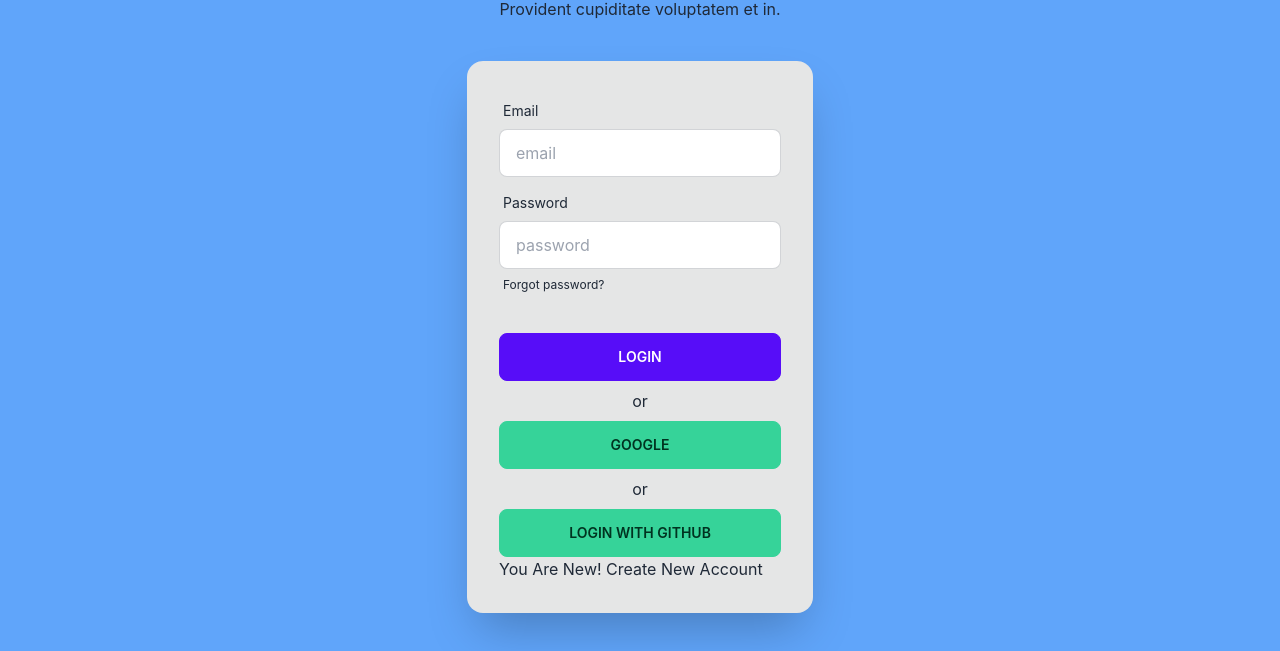
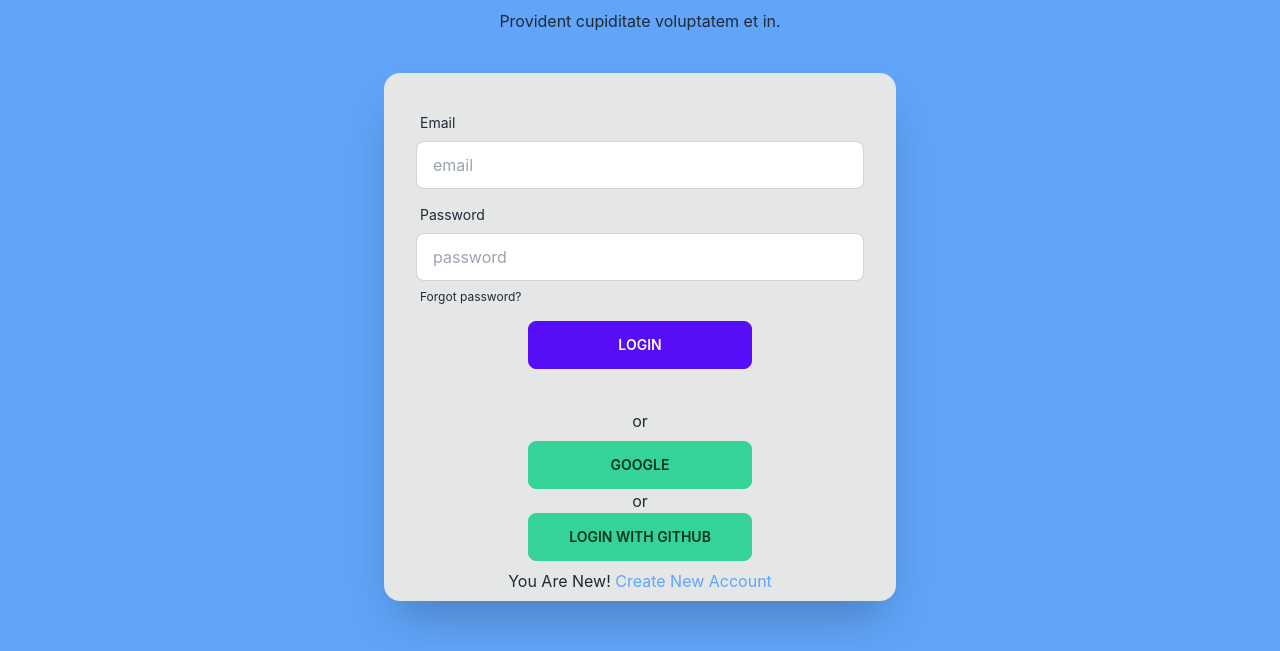
Before and after one commit to JahidulIslam2/academic-village-client, a React (Create React App) app: page /login in a window 1280 px wide. Shown: the part 447-1098 px from the top of the page. Built offline with nearby package versions, Linux system fonts and the light colour scheme; no server answers.

Commit message:
setup context and etc

```diff
--- a/src/components/page/header/Header.jsx
+++ b/src/components/page/header/Header.jsx
@@ -13,7 +13,7 @@ const Header = () => {
                 </div>
                 <div className="flex">
                     <div className="dropdown dropdown-end">
-                        <nav className='flex lg:space-x-7 sm:flex-none sm:space-x-0 mr-5'>
+                        <nav className='flex lg:space-x-7 md:space-x-7 sm:flex-none sm:space-x-2 mr-5'>
                             <Link className="link link-primary">Courses</Link>
                             <Link className="link link-primary">Faq</Link>
                             <Link className="link link-primary">Blog</Link>
--- a/src/components/page/login/Login.jsx
+++ b/src/components/page/login/Login.jsx
@@ -3,58 +3,86 @@ import { Link } from 'react-router-dom';
 import { ProvideAuthContext } from '../../provideAuth/ProvideAuth';
 
 const Login = () => {
-    const {loginUserEmail}=useContext(ProvideAuthContext);
-    const formSubmitHandler =(e)=>{
-            e.preventDefault();
-            const form=e.target;
-            const email=form.email.value;
-            const password=form.password.value;
-            console.log(email,password)
-            loginUserEmail(email,password)
+    const { loginUserEmail,logInWithGoogle,logInWithgitHub } = useContext(ProvideAuthContext);
+    const formSubmitHandler = (e) => {
+        e.preventDefault();
+        const form = e.target;
+        const email = form.email.value;
+        const password = form.password.value;
+        console.log(email, password)
+        loginUserEmail(email, password)
             .then((userCredential) => {
                 const user = userCredential.user;
                 console.log(user)
-              })
-              .catch((error) => {
-                console.error('error is',error)
+                form.reset();
+            })
+            .catch((error) => {
+                console.error('error is', error)
                 const errorMessage = error.message;
-              });
+            });
     }
+
+    const GoogleLoginHandler = () => {
+        logInWithGoogle()
+        .then((result)=>{
+            const user=result.user;
+            console.log(user)
+
+        })
+        .catch((error)=>{
+            console.error('error :',error)
+        })
+    }
+
+    const githubLoginHandler=()=>{
+        logInWithgitHub()
+        .then((result)=>{
+            const user=result.user;
+            console.log(user)
+        })
+        .catch((error)=>{
+            console.error('error :',error)
+        })
+    }
+
+
     return (
         <div>
             <div className="hero min-h-screen min-w-full bg-blue-400">
-                <div className="hero-content flex-col">
-                    <div className="text-center ">
+                <div className="hero-content flex-col w-full max-w-xl">
+                    <div className="text-center">
                         <h1 className="text-5xl font-bold text-black">Login now!</h1>
                         <p className="py-6">Provident cupiditate voluptatem et in.</p>
                     </div>
-                    <form onSubmit={formSubmitHandler} className="card flex-shrink-0 w-full max-w-sm shadow-2xl bg-base-300">
-                        <div className="card-body">
+                    <div className="card flex-shrink-0 w-full max-w-lg shadow-2xl bg-base-300">
+                        <form onSubmit={formSubmitHandler} className="card-body">
                             <div className="form-control">
                                 <label className="label">
                                     <span className="label-text">Email</span>
                                 </label>
-                                <input type="email" name='email' placeholder="email" className="input input-bordered" />
+                                <input type="email" name='email' placeholder="email" className="input input-bordered" required/>
                             </div>
                             <div className="form-control">
                                 <label className="label">
                                     <span className="label-text">Password</span>
                                 </label>
-                                <input type="password" name='password' placeholder="password" className="input input-bordered" />
+                                <input type="password" name='password' placeholder="password" className="input input-bordered" required/>
                                 <label className="label">
                                     <Link to="#" className="label-text-alt link link-hover">Forgot password?</Link>
                                 </label>
                             </div>
-                            <div className="form-control mt-6">
-                                <button className="btn btn-primary">Login</button>
-                                <p className='text-center my-2'>or</p>
-                                <button className="btn btn-success">Google</button>
-                                <p className='text-center my-2'>or</p>
-                                <button className="btn btn-success">Login with github</button>
-                                <p>You Are New! <Link to="/signup">Create New Account</Link></p>
-                            </div>
+                            <span className='text-center'>
+                                <button className="btn btn-primary lg:w-56 ">Login</button>
+                            </span>
+                        </form>
+                        <div className="form-control label">
+                            <p className='text-center mb-2'>or</p>
+                            <button onClick={GoogleLoginHandler} className="btn btn-success lg:w-56">Google</button>
+                            <p className='text-center'>or</p>
+                            <button onClick={githubLoginHandler} className="btn btn-success lg:w-56 mb-2">Login with github</button>
+                            <p>You Are New! <Link to="/signup"><span className='text-blue-400'>Create New Account</span></Link></p>
                         </div>
-                    </form>
+                    </div>
                 </div>
             </div>
         </div>
--- a/src/components/page/signUp/SignUp.jsx
+++ b/src/components/page/signUp/SignUp.jsx
@@ -17,6 +17,7 @@ const {createUserAc}=useContext(ProvideAuthContext);
         .then((userCredential) => {
             const user = userCredential.user;
             console.log(user)
+            form.reset()
 
           })
           .catch((error) => {
@@ -52,13 +53,13 @@ const {createUserAc}=useContext(ProvideAuthContext);
                                 <label className="label">
                                     <span className="label-text">Email</span>
                                 </label>
-                                <input type="email" name='email' placeholder="a@email.com" className="input input-bordered" />
+                                <input type="email" name='email' placeholder="a@email.com" className="input input-bordered" required />
                             </div>
                             <div className="form-control">
                                 <label className="label">
                                     <span className="label-text">Password</span>
                                 </label>
-                                <input type="password" name='password' placeholder="password" className="input input-bordered" />
+                                <input type="password" name='password' placeholder="password" className="input input-bordered" required/>
                                 <label className="label">
                                     <Link to="#" className="label-text-alt link link-hover">Forgot password?</Link>
                                 </label>
--- /dev/null
+++ b/src/components/page/userProfile/UserProfile.jsx
@@ -0,0 +1,11 @@
+import React from 'react';
+
+const UserProfile = () => {
+    return (
+        <div>
+
+        </div>
+    );
+};
+
+export default UserProfile;
--- a/src/components/provideAuth/ProvideAuth.jsx
+++ b/src/components/provideAuth/ProvideAuth.jsx
@@ -1,13 +1,20 @@
 import React from 'react';
 import { createContext } from 'react';
-import { createUserWithEmailAndPassword, getAuth, signInWithEmailAndPassword } from "firebase/auth";
+import { createUserWithEmailAndPassword, getAuth, GithubAuthProvider, GoogleAuthProvider, onAuthStateChanged, signInWithEmailAndPassword, signInWithPopup } from "firebase/auth";
 import app from "../../firebase/firebase.config";
+import { useEffect } from 'react';
+import { useState } from 'react';
 
 
 export const ProvideAuthContext=createContext();
 const auth=getAuth(app);
 
 const ProvideAuth = ({children}) => {
+
+    const googleProvider=new GoogleAuthProvider();
+    const githubProvider=new GithubAuthProvider();
+    const [user,setUser]=useState(null)
+    const [loader,setLoader]=useState(true)
 
     const createUserAc=(email,password)=>{
         return createUserWithEmailAndPassword(auth,email,password);
@@ -17,7 +24,34 @@ const ProvideAuth = ({children}) => {
         return signInWithEmailAndPassword(auth,email,password);
     }
 
-    const authInfo={createUserAc,loginUserEmail}
+    const logInWithGoogle=()=>{
+        return signInWithPopup(auth,googleProvider);
+    }
+
+    const logInWithgitHub=()=>{
+        return signInWithPopup(auth,githubProvider);
+    }
+
+    useEffect(()=>{
+        const unsubscribe=onAuthStateChanged(auth,currentUser=>{
+            console.log('current user:',currentUser)
+            setUser(currentUser);
+            setLoader(false)
+        })
+
+        return ()=>{
+         unsubscribe();
+        }
+    },[])
+
+    const authInfo={
+        createUserAc,
+        user,
+        loader,
+        loginUserEmail,
+        logInWithGoogle,
+        logInWithgitHub,
+        }
     return (
         <ProvideAuthContext.Provider value={authInfo}>
             {children}
```
